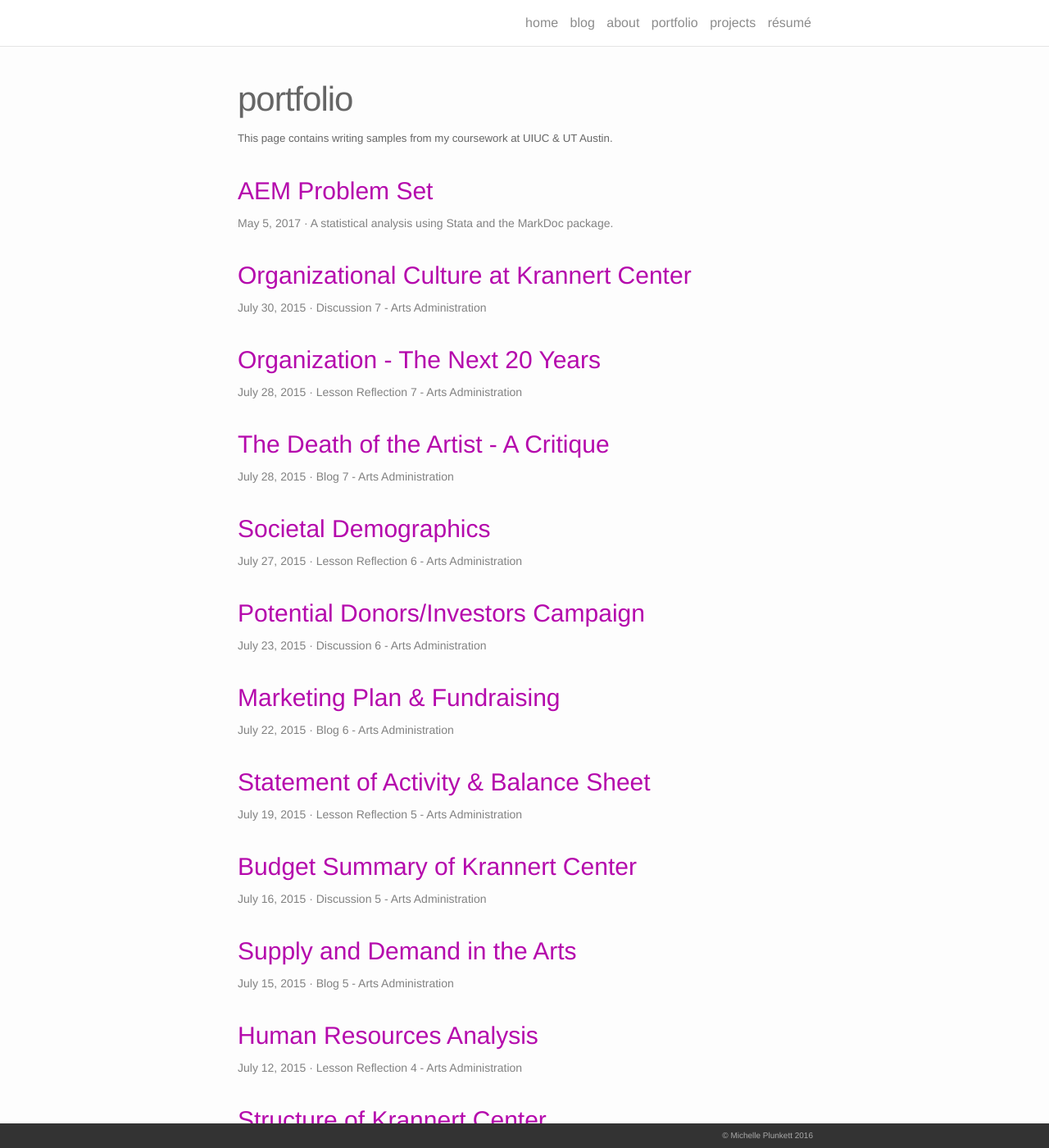
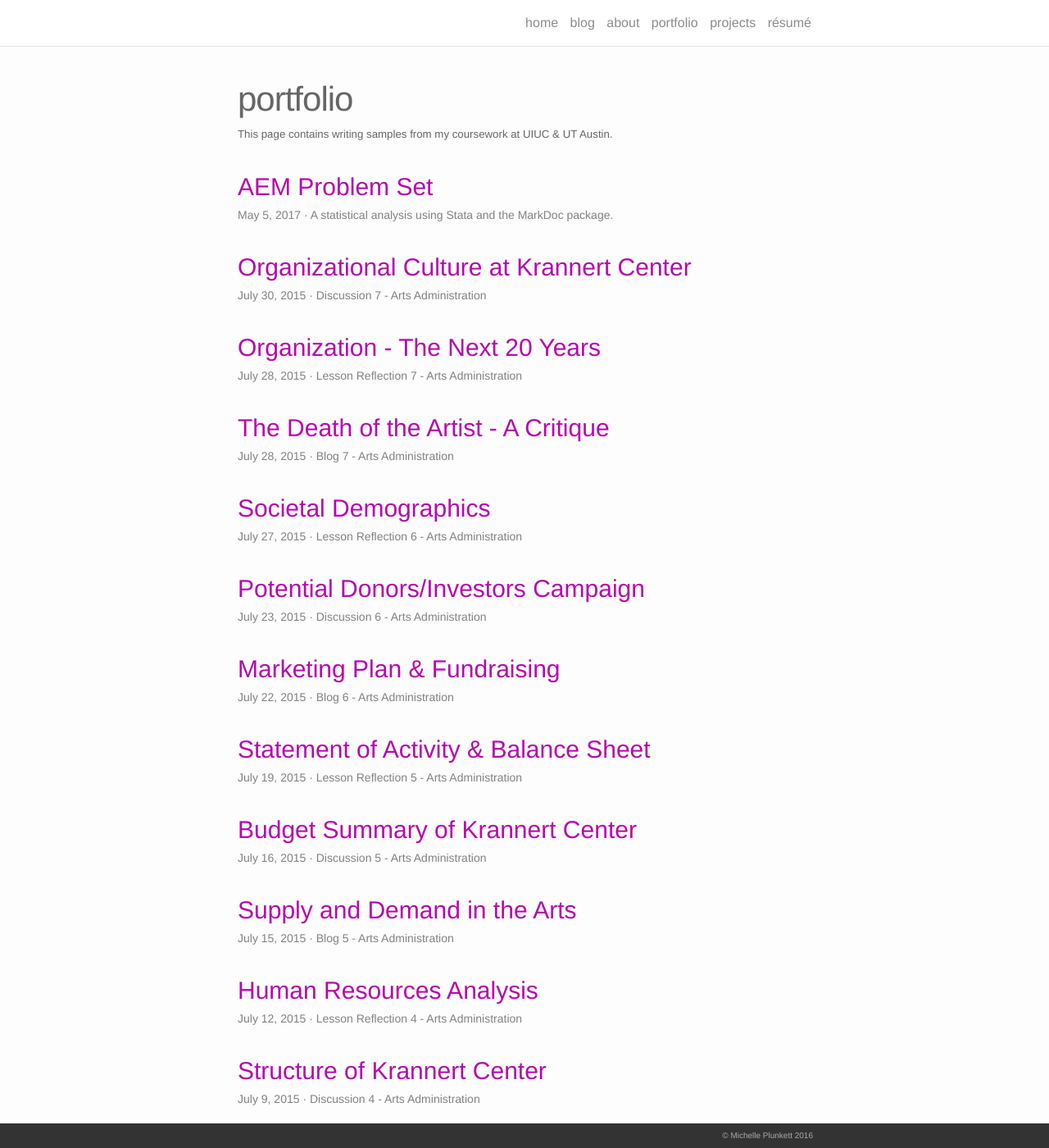
Before and after one commit to michelleplunkett/michelleplunkett.github.io, a Jekyll site: the page built from portfolio.md, in a window 1280 px wide and 1400 px high. Shown: the whole window at 82% size. Built offline with Jekyll 4.4.1, drawn with Linux system fonts in a browser that asks for light colours; nearby versions of some CDN libraries.

Commit message:
Update _base.scss

```diff
--- a/_sass/_base.scss
+++ b/_sass/_base.scss
@@ -4,7 +4,7 @@
 body, h1, h2, h3, h4, h5, h6,
 p, blockquote, pre, hr,
 dl, dd, ol, ul, figure {
-    margin: 0px 0px 15px 0px;
+    margin: 0px 0px 10px 0px;
     padding: 0;
 }
 
@@ -179,8 +179,8 @@ code {
         align-content: center;
         padding:5px;
         display:block;
-        font-size:11px;
-        line-height:14px;
+        font-size:12px;
+        line-height:18px;
         background-color:#E1E6F0;
         font-family:"Lucida Console", Monaco, monospace, "Courier New", Courier, monospace;
         font-weight:normal;
```
